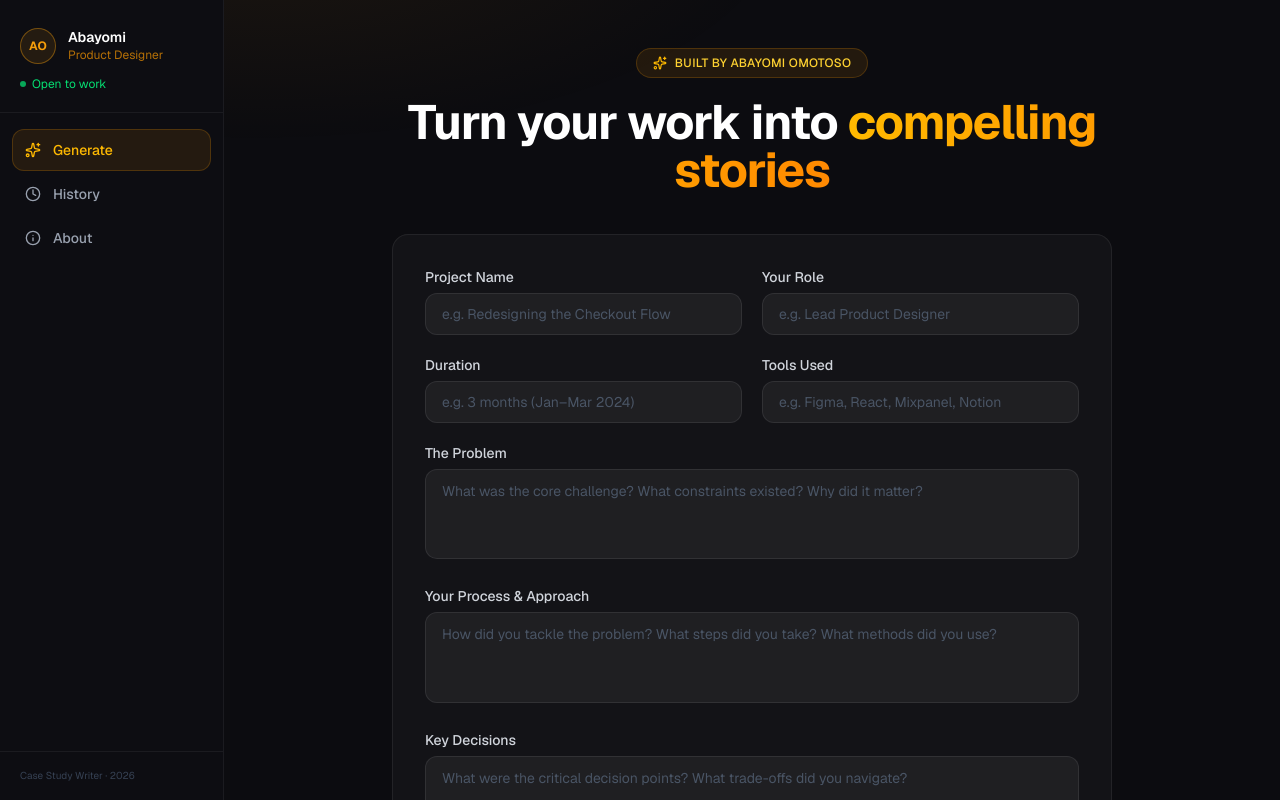
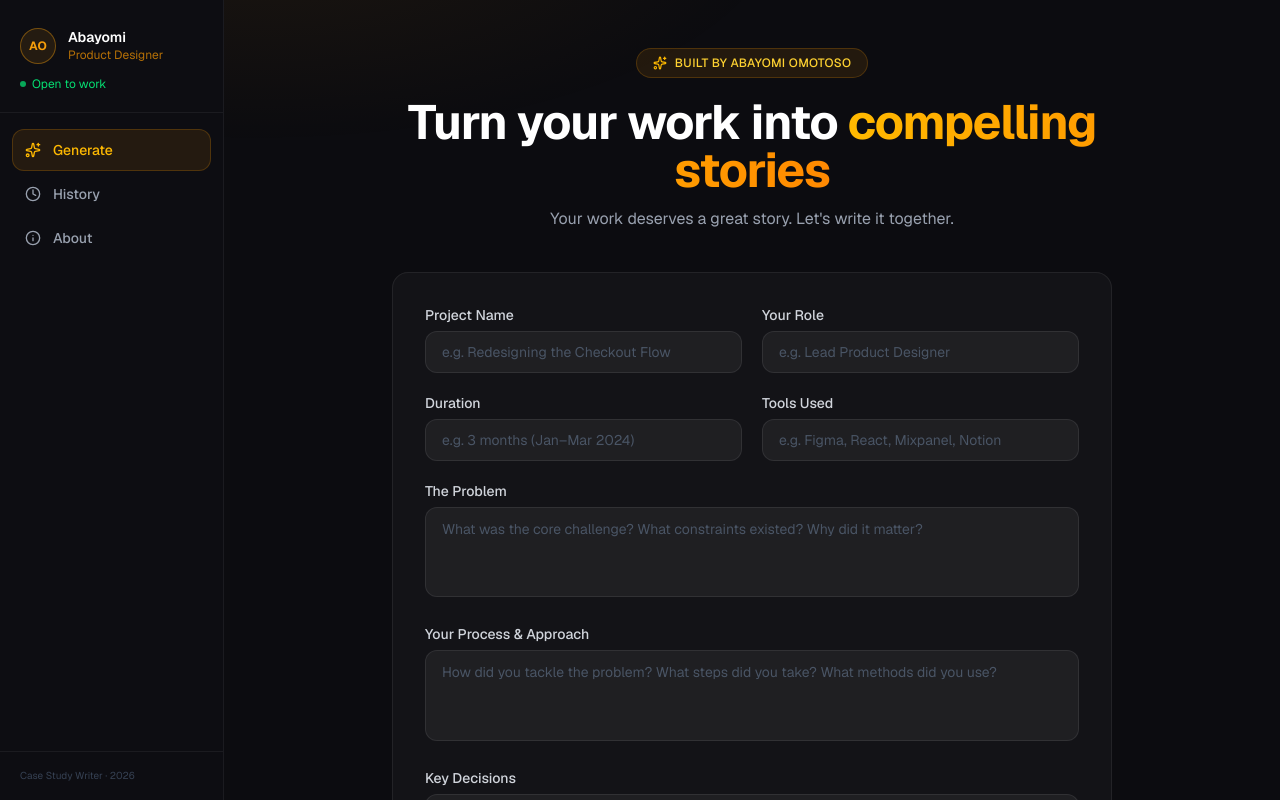
Before and after one commit to Tosho11/case-study-writer, a Next.js app: page / in a window 1280 px wide. Built offline with nearby package versions, Linux system fonts and the light colour scheme.

Commit message:
Add subheading to generate page

```diff
--- a/app/components/CaseStudyForm.tsx
+++ b/app/components/CaseStudyForm.tsx
@@ -196,6 +196,9 @@ export default function CaseStudyForm({ onGenerated }: Props) {
             compelling stories
           </span>
         </h1>
+        <p className="text-gray-400 text-base max-w-lg mx-auto leading-relaxed">
+          Your work deserves a great story. Let&apos;s write it together.
+        </p>
       </div>
 
       {/* Form */}
```
